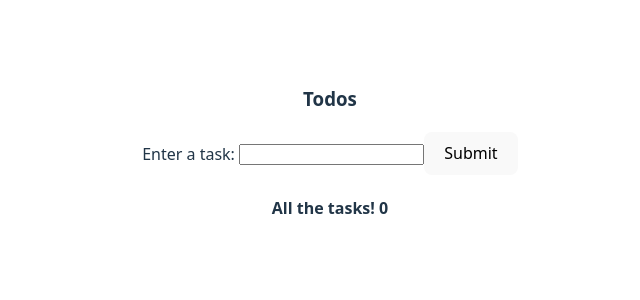
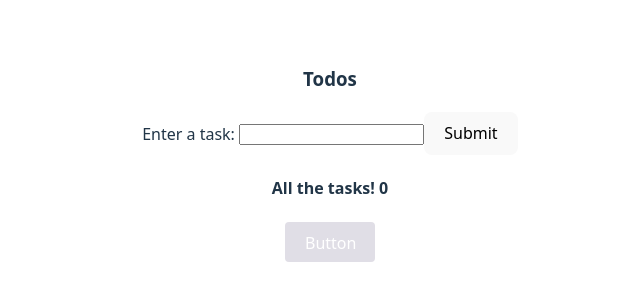
Before and after one commit to mojoro/react-scratch-paper, a React (Vite) app: page / in a window 1280 px wide. Shown: the part 246-546 px from the top of the page, without its empty margins (310-950 px from the left). Built offline with nearby package versions, Linux system fonts and the light colour scheme.

Commit message:
Playing with css modules

```diff
--- a/package.json
+++ b/package.json
@@ -13,6 +13,7 @@
     "@shadcn/ui": "^0.0.4",
     "framer-motion": "^12.9.4",
     "react": "^19.0.0",
+    "react-css-modules": "^4.7.11",
     "react-dom": "^19.0.0",
     "tailwindcss": "^4.1.5"
   },
--- a/src/App.jsx
+++ b/src/App.jsx
@@ -1,10 +1,12 @@
 import "./App.css";
 import ClassInput from "./components/ClassComponent";
+import Button from "./components/Button/Button";
 
 function App() {
   return (
     <>
       <ClassInput name="Todos"></ClassInput>
+      <Button />
     </>
   );
 }
--- /dev/null
+++ b/src/components/Button/Button.jsx
@@ -0,0 +1,5 @@
+import styles from "./Button.module.css";
+
+export default function Button({ type = "primary", label = "Button" }) {
+  return <button className={styles[type]}>{label}</button>;
+}
--- /dev/null
+++ b/src/components/Button/Button.module.css
@@ -0,0 +1,19 @@
+.btn {
+  width: 90px;
+  height: 40px;
+  padding: 10px 20px;
+  border-radius: 4px;
+  border: none;
+}
+
+.primary {
+  composes: btn;
+  composes: primaryColor from "../colors.module.css";
+  composes: primaryBg from "../colors.module.css";
+}
+
+.secondary {
+  composes: btn;
+  composes: secondaryColor from "../colors.module.css";
+  composes: secondaryBg from "../colors.module.css";
+}
--- /dev/null
+++ b/src/components/colors.module.css
@@ -0,0 +1,15 @@
+.primaryBg {
+  background-color: #e0dee6;
+}
+
+.secondaryBg {
+  background-color: #ffffff;
+}
+
+.primaryColor {
+  color: #ffffff;
+}
+
+.secondaryColor {
+  color: #6e41e2;
+}
```
Also changed, not shown: 1 other file (tests, documents, lock files or other folders).
